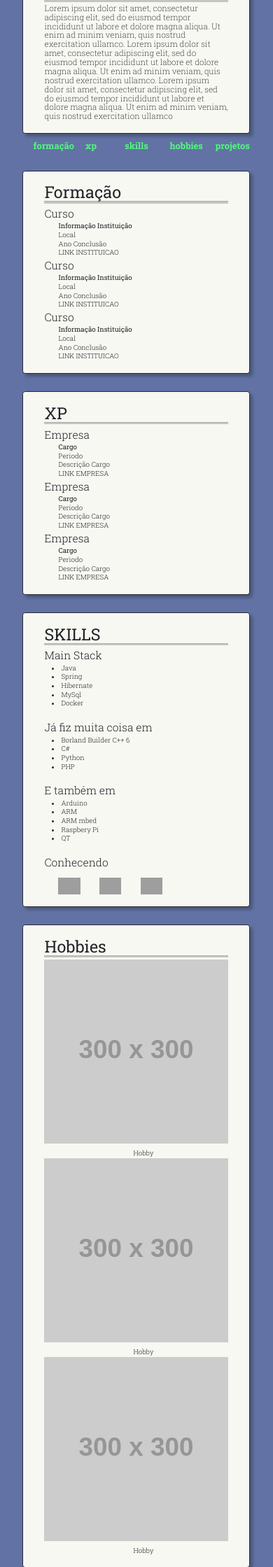
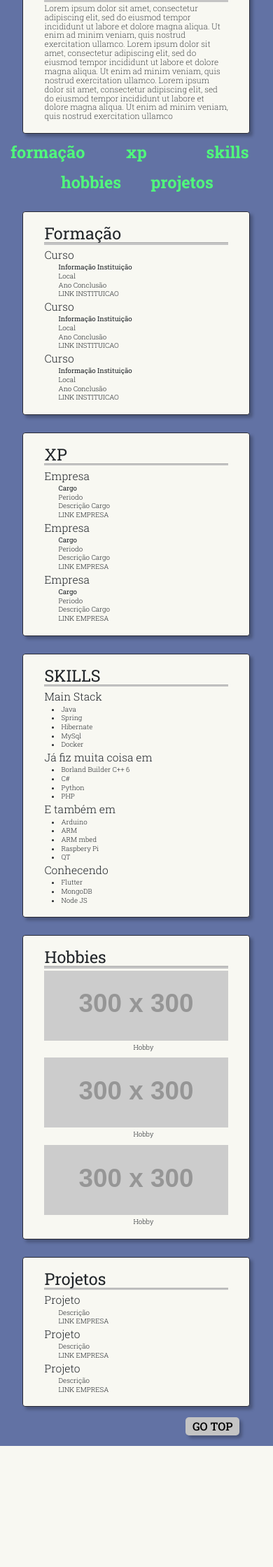
Before and after one commit to dsicari/dsicari, a PHP site: page /about.php in a window 390 px wide. Shown: the part 275-2514 px from the top of the page at 70% size. After the commit the page ends 2341 px from the top, so only its background shows below. Run offline with PHP 8.4, Linux system fonts and the light colour scheme; grey boxes labelled with a size stand in for pictures from a placeholder-image service; some libraries are stand-ins or nearby versions; grey boxes are pictures that could not be loaded.

Commit message:
about and projects mobile

```diff
--- a/about.php
+++ b/about.php
@@ -47,43 +47,65 @@
 
             <!-- LINKS PAGE -->
             <div id="links" class="row mt-2">
-                <div class="col-1"></div>
-                <div class="col-2">
+                <div class="col-sm-1"></div>
+                <div class="col-4 col-sm-2">
                     <a href="#formacao" class="text-decoration-none cursor-pointer">
-                        <div class="link-big">
+                        <div id="formacao-link" class="link-big">
                             <span>formação</span>
                         </div>
                     </a>
                 </div>
-                <div class="col-2">
+                <div class="col-4 col-sm-2">
                     <a href="#xp" class="text-decoration-none cursor-pointer">
                         <div class="link-big">
                             <span>xp</span>
                         </div>
                     </a>
                 </div>
-                <div class="col-2">
+                <div class="col-4 col-sm-2">
                     <a href="#skills" class="text-decoration-none cursor-pointer">
-                        <div class="link-big">
+                        <div id="skills-link" class="link-big">
                             <span>skills</span>
                         </div>
                     </a>
                 </div>
-                <div class="col-2">
+                <!-- DISAPPEAR WHEN MOBILE -->
+                <div class="col-sm-2 disappear-when-mobile">
+                    <a href="#hobbies" class="text-decoration-none cursor-pointer">
+                        <div class="link-big">
+                            <span>hobbies</span>
+                        </div>
+                    </a>
+                </div>
+                <div class="col-sm-2 disappear-when-mobile">
+                    <a href="#projetos" class="text-decoration-none cursor-pointer">
+                        <div class="link-big">
+                            <span>projetos</span>
+                        </div>
+                    </a>
+                </div>
+
+                <div class="col-1"></div>
+            </div>
+
+            <!-- LINKS PAGE WHEN MOBILE-->
+            <div id="links" class="row mt-2">
+                <!-- APPEAR WHEN MOBILE -->
+                <div class="col-2 appear-when-mobile"></div>
+                <div class="col-4 appear-when-mobile">
                     <a href="#skills" class="text-decoration-none cursor-pointer">
                         <div class="link-big">
                             <span>hobbies</span>
                         </div>
                     </a>
                 </div>
-                <div class="col-2">
+                <div class="col-4 appear-when-mobile">
                     <a href="#skills" class="text-decoration-none cursor-pointer">
                         <div class="link-big">
                             <span>projetos</span>
                         </div>
                     </a>
                 </div>
-                <div class="col-1"></div>
             </div>
 
             <!-- FORMACAO -->
@@ -310,9 +332,14 @@
                         </div>
                         <div class="row">
                             <div class="col-md-12 description-item">
-                                <img class="tech-image" src="assets/icon/technologies/flutter.svg">
+                                <!-- <img class="tech-image" src="assets/icon/technologies/flutter.svg">
                                 <img class="tech-image" src="assets/icon/technologies/mongodb.svg">
-                                <img class="tech-image" src="assets/icon/technologies/nodejs.svg">
+                                <img class="tech-image" src="assets/icon/technologies/nodejs.svg"> -->
+                                <ul>
+                                    <li>Flutter</li>
+                                    <li>MongoDB</li>
+                                    <li>Node JS</li>
+                                </ul>
                             </div>
                         </div>
 
@@ -339,16 +366,16 @@
                             <div class="container">
                                 <div class="row">
                                     <div class="col-md-4">
-                                        <img class="img-fluid" src="http://placehold.it/300" alt="">
-                                        <div style="text-align: center;" class="description-item mt-2">Hobby</div>
+                                        <img class="hobby-img" src="http://placehold.it/300" alt="">
+                                        <div style="text-align: center;" class="description-item mt-1 mb-2">Hobby</div>
                                     </div>
                                     <div class="col-md-4">
-                                        <img class="img-fluid" src="http://placehold.it/300" alt="">
-                                        <div style="text-align: center;" class="description-item mt-2">Hobby</div>
+                                        <img class="hobby-img" src="http://placehold.it/300" alt="">
+                                        <div style="text-align: center;" class="description-item mt-1 mb-2">Hobby</div>
                                     </div>
                                     <div class="col-md-4">
-                                        <img class="img-fluid" src="http://placehold.it/300" alt="">
-                                        <div style="text-align: center;" class="description-item mt-2">Hobby</div>
+                                        <img class="hobby-img" src="http://placehold.it/300" alt="">
+                                        <div style="text-align: center;" class="description-item mt-1">Hobby</div>
                                     </div>
                                 </div>
                             </div>
--- a/assets/css/about.css
+++ b/assets/css/about.css
@@ -29,6 +29,11 @@
 ul{
     margin-block-start: 0;
     padding-inline-start: 1vw;
+    margin-bottom: 0;
+}
+
+.appear-when-mobile{
+    display: none;
 }
 
 @media only screen and (max-width: 800px) {
@@ -48,4 +53,19 @@ ul{
         margin-bottom: 2vh;
     }
 
+    .hobby-img{
+        /* PARA CROPAR IMG */
+        object-fit: cover;
+        width: 100%;
+        height: 100px;
+    }
+
+    .disappear-when-mobile{
+        display: none;
+    }
+
+    .appear-when-mobile{
+        display: block;
+    }
+
 }
--- a/assets/css/style.css
+++ b/assets/css/style.css
@@ -141,6 +141,10 @@ hr{
         font-size: 4vh;
     }
 
+    .link-big{
+        font-size: 6vw;
+    }
+
     hr{
         height: 0.3vh;
         margin-top: 0;
```
Also changed, not shown: assets/css/projects.css (+14 -0 lines), projects.php (+12 -14 lines).
